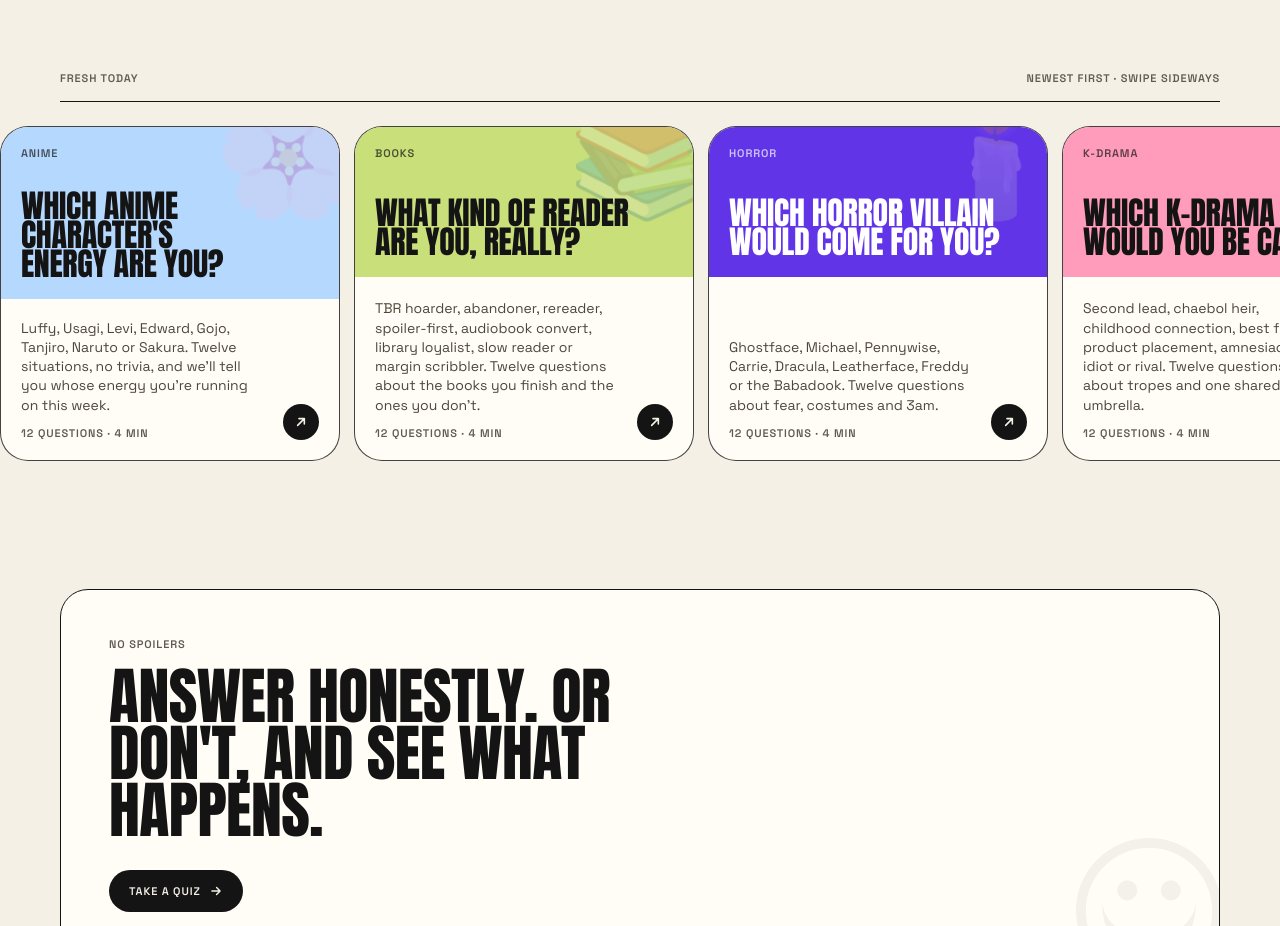
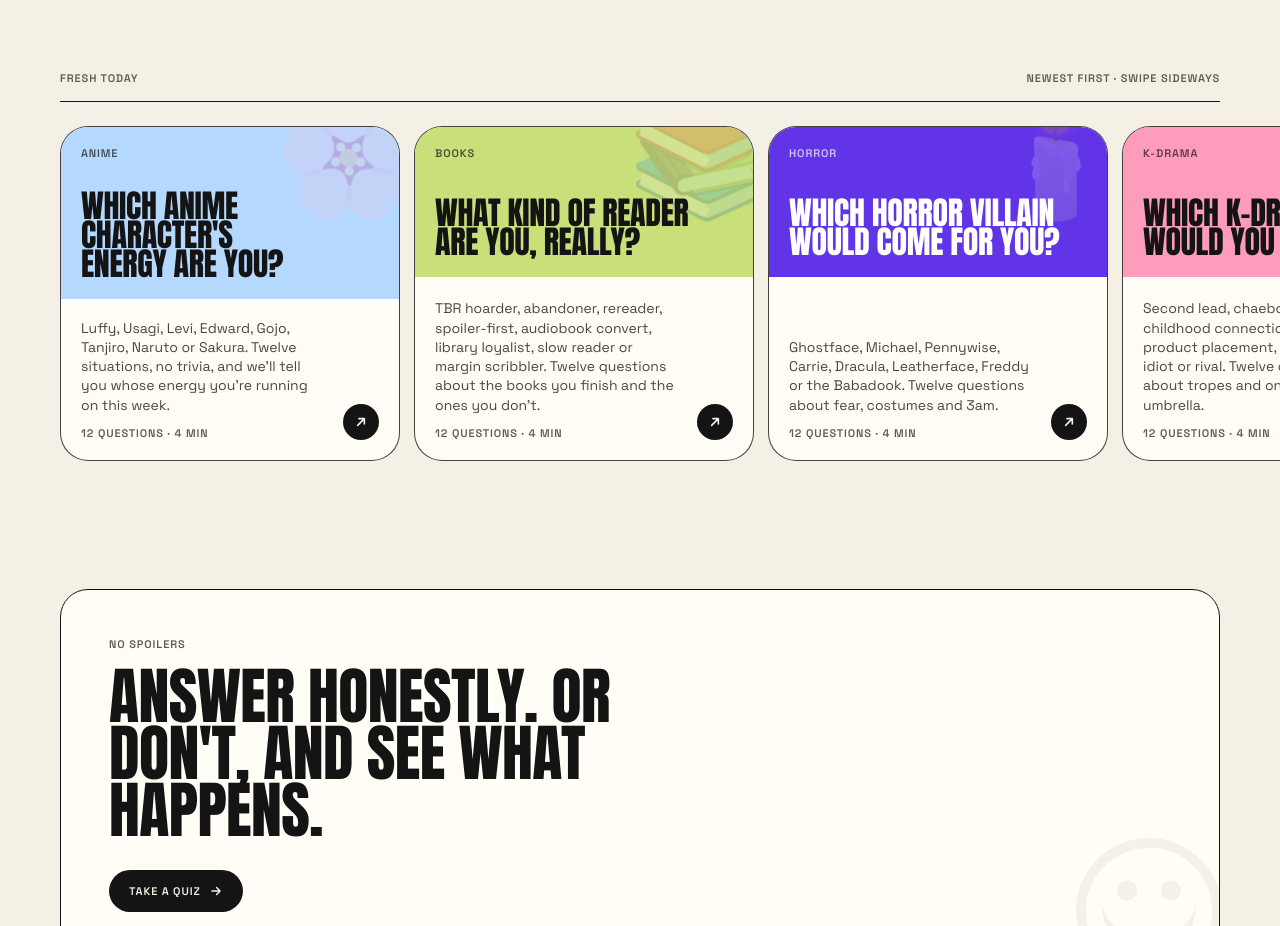
Before and after one commit to kzsakib/quizzy, an Astro site: page / in a window 1280 px wide. Shown: the part 2540-3466 px from the top of the page. Built offline with nearby package versions, Linux system fonts and the light colour scheme; Astro itself is replaced by a stand-in of ours.

Commit message:
Align the fresh strip with the page container
Snap scrolling was eating the strip's left gutter, so the first card sat
flush against the viewport instead of under the section heading on wide
screens. The strip now pads and snaps to the container edge, and the
scrollbar arrows are hidden.

```diff
--- a/src/pages/index.astro
+++ b/src/pages/index.astro
@@ -265,7 +265,7 @@ const rowTwo = [
     </div>
 
     <div
-      class="scroll-x mt-6 flex snap-x snap-mandatory gap-[var(--bento-gap)] overflow-x-auto overscroll-x-contain pb-4 pl-[var(--gutter)] pr-[var(--gutter)]"
+      class="scroll-x scroll-x--page mt-6 flex snap-x snap-mandatory gap-[var(--bento-gap)] overflow-x-auto overscroll-x-contain pb-4"
     >
       {
         fresh.map((quiz) => (
--- a/src/styles/global.css
+++ b/src/styles/global.css
@@ -467,6 +467,19 @@
   border-radius: 999px;
 }
 
+/* Full-bleed horizontal strips still need to line their first card up with
+   the page container's left edge on wide screens, not the raw viewport. */
+.scroll-x--page {
+  padding-inline: max(
+    var(--gutter),
+    calc((100% - var(--page-max)) / 2 + var(--gutter))
+  );
+  scroll-padding-inline-start: max(
+    var(--gutter),
+    calc((100% - var(--page-max)) / 2 + var(--gutter))
+  );
+}
+
 .scroll-x {
   scrollbar-width: thin;
   scrollbar-color: var(--line) transparent;
@@ -477,6 +490,10 @@
   height: 6px;
 }
 
+.scroll-x::-webkit-scrollbar-button {
+  display: none;
+}
+
 .scroll-x::-webkit-scrollbar-thumb {
   background: var(--line);
   border-radius: 999px;
```
Also changed, not shown: artifacts/shot-fresh-live.png (added), artifacts/shot-fresh-mobile.png (added), artifacts/shot-loader-live-a.png (added), artifacts/shot-loader-live-b.png (added).
